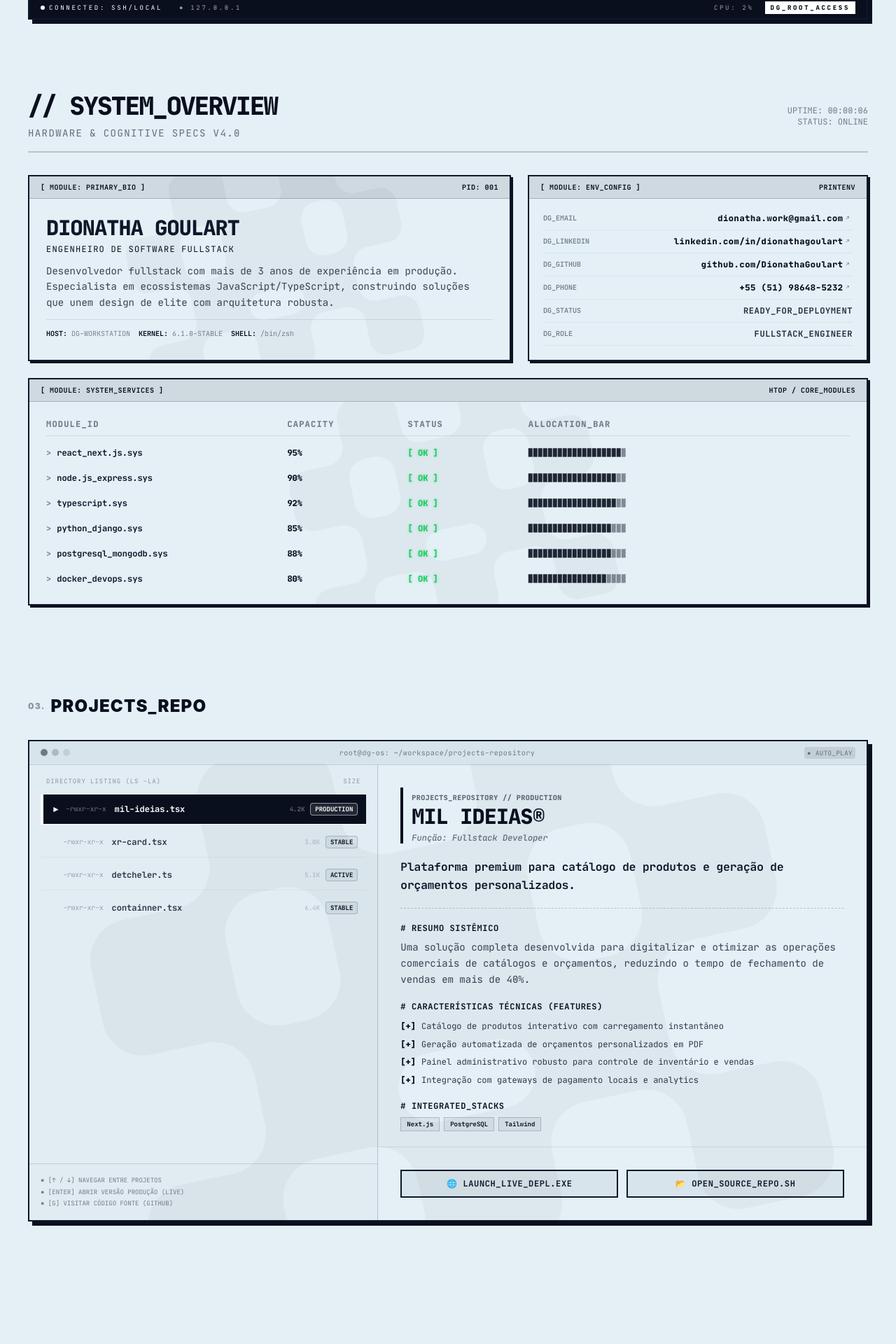
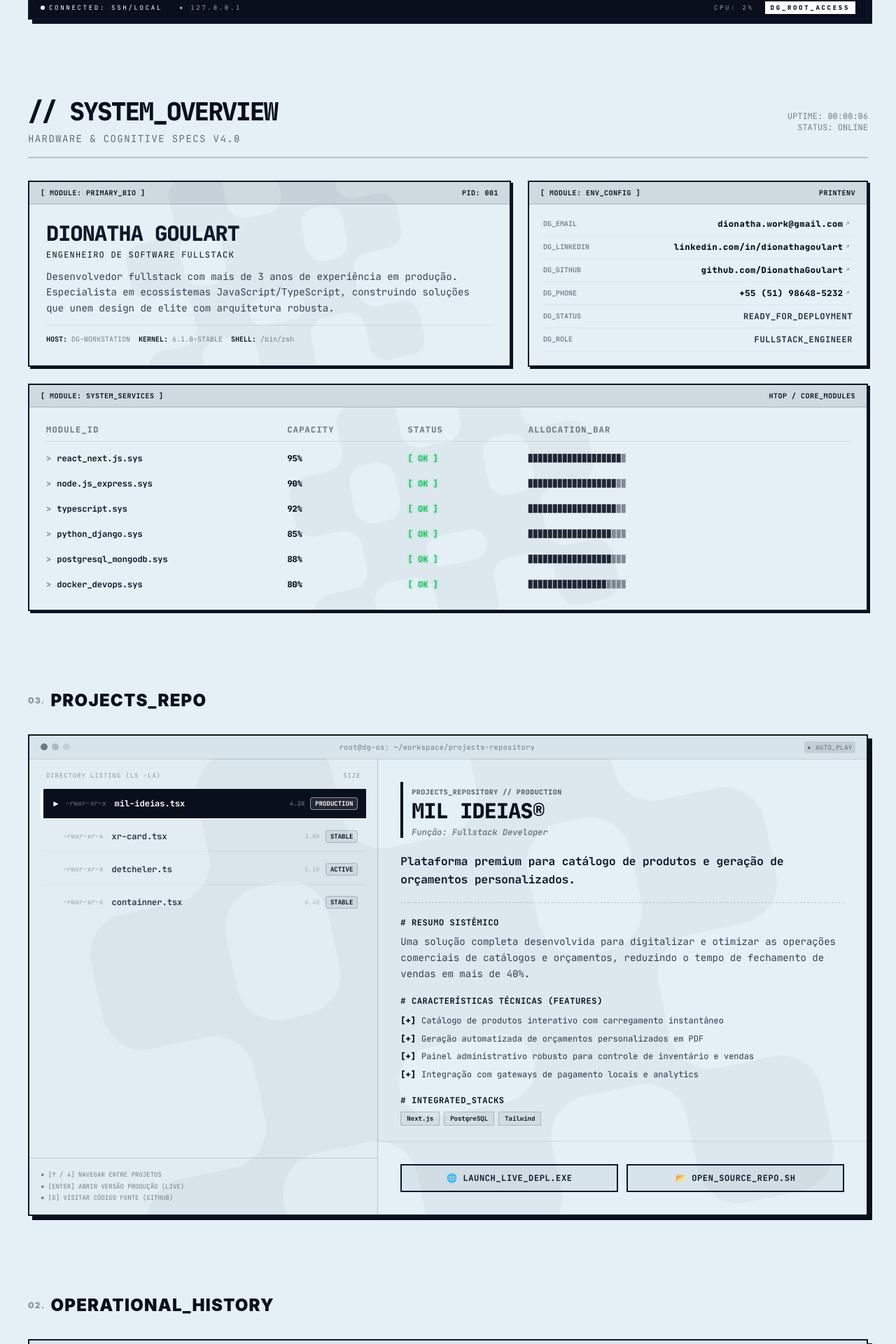
Before and after one commit to DionathaGoulart/Portfolio, a Next.js app: page /dev in a window 1280 px wide. Shown: the part 794-2714 px from the top of the page at 70% size. Built offline with nearby package versions, Linux system fonts and the light colour scheme.

Commit message:
style(dev): equalize section gaps and adjust CLI terminal height

```diff
--- a/src/components/dev/About.tsx
+++ b/src/components/dev/About.tsx
@@ -29,7 +29,7 @@ export default function About() {
   const envVars = devContent.about.envVars;
 
   return (
-    <section ref={sectionRef} className="min-h-[90vh] flex flex-col justify-center py-16 relative" id="about">
+    <section ref={sectionRef} className="relative w-full" id="about">
       {/* Title */}
       <div className="mb-6 md:mb-8 flex items-center justify-between border-b-2 border-accent/20 pb-4">
         <div>
--- a/src/components/dev/Contact.tsx
+++ b/src/components/dev/Contact.tsx
@@ -5,7 +5,7 @@ import { SocialLinks } from "../shared/SocialLinks";
 
 export default function Contact() {
   return (
-    <section className="mb-16 md:mb-24" id="contact">
+    <section className="relative w-full" id="contact">
       <motion.div
         initial={{ opacity: 0 }}
         whileInView={{ opacity: 1 }}
--- a/src/components/dev/DevPageClient.tsx
+++ b/src/components/dev/DevPageClient.tsx
@@ -62,11 +62,13 @@ function DevContent() {
                   </footer>
                 }
               >
-                {sections.hero.enabled && <Hero />}
-                {sections.about.enabled && <About />}
-                {sections.projects.enabled && <Projects />}
-                {sections.experience.enabled && <Experience />}
-                {sections.contact.enabled && <Contact />}
+                <div className="flex flex-col gap-16 md:gap-28">
+                  {sections.hero.enabled && <Hero />}
+                  {sections.about.enabled && <About />}
+                  {sections.projects.enabled && <Projects />}
+                  {sections.experience.enabled && <Experience />}
+                  {sections.contact.enabled && <Contact />}
+                </div>
               </PersonaPage>
             </motion.div>
           ) : (
--- a/src/components/dev/Experience.tsx
+++ b/src/components/dev/Experience.tsx
@@ -9,7 +9,7 @@ export default function Experience() {
   const sectionRef = useRef<HTMLDivElement>(null);
 
   return (
-    <section ref={sectionRef} className="min-h-screen flex flex-col justify-center py-16 relative" id="experience">
+    <section ref={sectionRef} className="relative w-full" id="experience">
       <SectionTitle number="02" title="operational_history" variant="terminal" />
 
       {/* Main Terminal Window (Like Projects.tsx) */}
--- a/src/components/dev/Hero.tsx
+++ b/src/components/dev/Hero.tsx
@@ -14,7 +14,7 @@ export default function Hero() {
   ];
 
   return (
-    <section className="relative mb-6 md:mb-10 pt-0 min-h-[calc(100vh-theme(spacing.20))] flex flex-col justify-center">
+    <section className="relative pt-0 min-h-[calc(100vh-theme(spacing.20))] flex flex-col justify-center">
       <motion.div
         initial={{ opacity: 0, y: 20 }}
         animate={{ opacity: 1, y: 0 }}
--- a/src/components/dev/Projects.tsx
+++ b/src/components/dev/Projects.tsx
@@ -77,7 +77,7 @@ export default function Projects() {
   };
 
   return (
-    <section ref={sectionRef} className="min-h-screen flex flex-col justify-center py-16 relative" id="projects">
+    <section ref={sectionRef} className="relative w-full" id="projects">
       <SectionTitle number="03" title="projects_repo" variant="terminal" />
 
       {/* Main Terminal Window */}
--- a/src/components/dev/TerminalMode.tsx
+++ b/src/components/dev/TerminalMode.tsx
@@ -458,8 +458,7 @@ export default function TerminalMode({ onSwitchToGui }: { onSwitchToGui: () => v
       className="h-[100dvh] flex flex-col pt-20 pb-4 px-4 sm:px-6 md:px-10 md:py-24 md:min-h-screen md:h-auto md:justify-center"
     >
       <div
-        className="retro-border bg-card retro-shadow overflow-hidden w-full max-w-7xl mx-auto flex flex-col relative flex-1 md:flex-none"
-        style={{ height: "100%", maxHeight: "80vh" }}
+        className="retro-border bg-card retro-shadow overflow-hidden w-full max-w-7xl mx-auto flex flex-col relative h-[75vh] min-h-[500px] md:min-h-[650px]"
         onClick={() => inputRef.current?.focus()}
       >
         {/* Logo watermark */}
```
